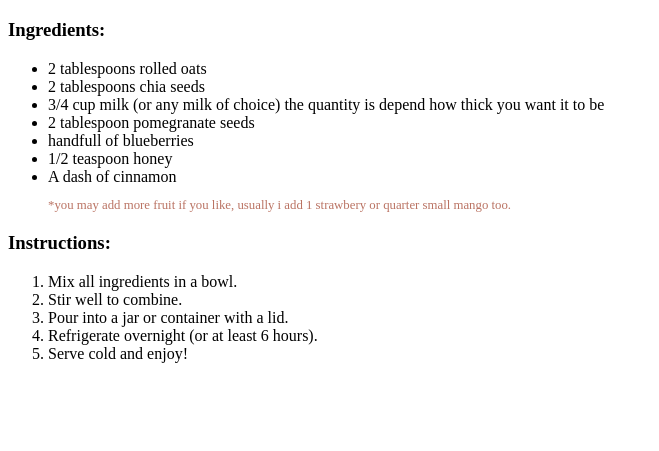
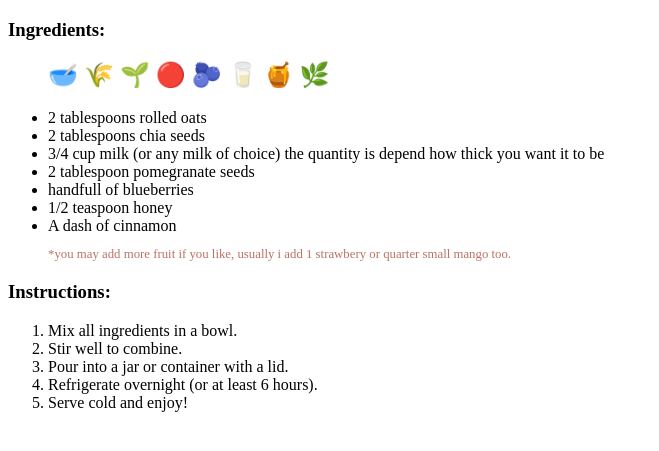
Before and after one commit to Azhar-eb/Recipe, a plain HTML site: page pages/receipe.html in a window 1280 px wide. Shown: the part 61-512 px from the top of the page, without its empty margins (0-659 px from the left). Drawn offline with Linux system fonts and the light colour scheme.

Commit message:
changed content

```diff
--- a/pages/receipe.html
+++ b/pages/receipe.html
@@ -9,6 +9,7 @@
     <h1>Oat & Chia Overnight</h1>
     <h3>Ingredients:</h3>
     <ul>
+        <h2>🥣 🌾 🌱 🔴 🫐 🥛 🍯 🌿</h2>
         <li>2 tablespoons rolled oats</li>
         <li>2 tablespoons chia seeds</li>
         <li>3/4 cup milk (or any milk of choice) the quantity is depend how thick you want it to be</li>
```
